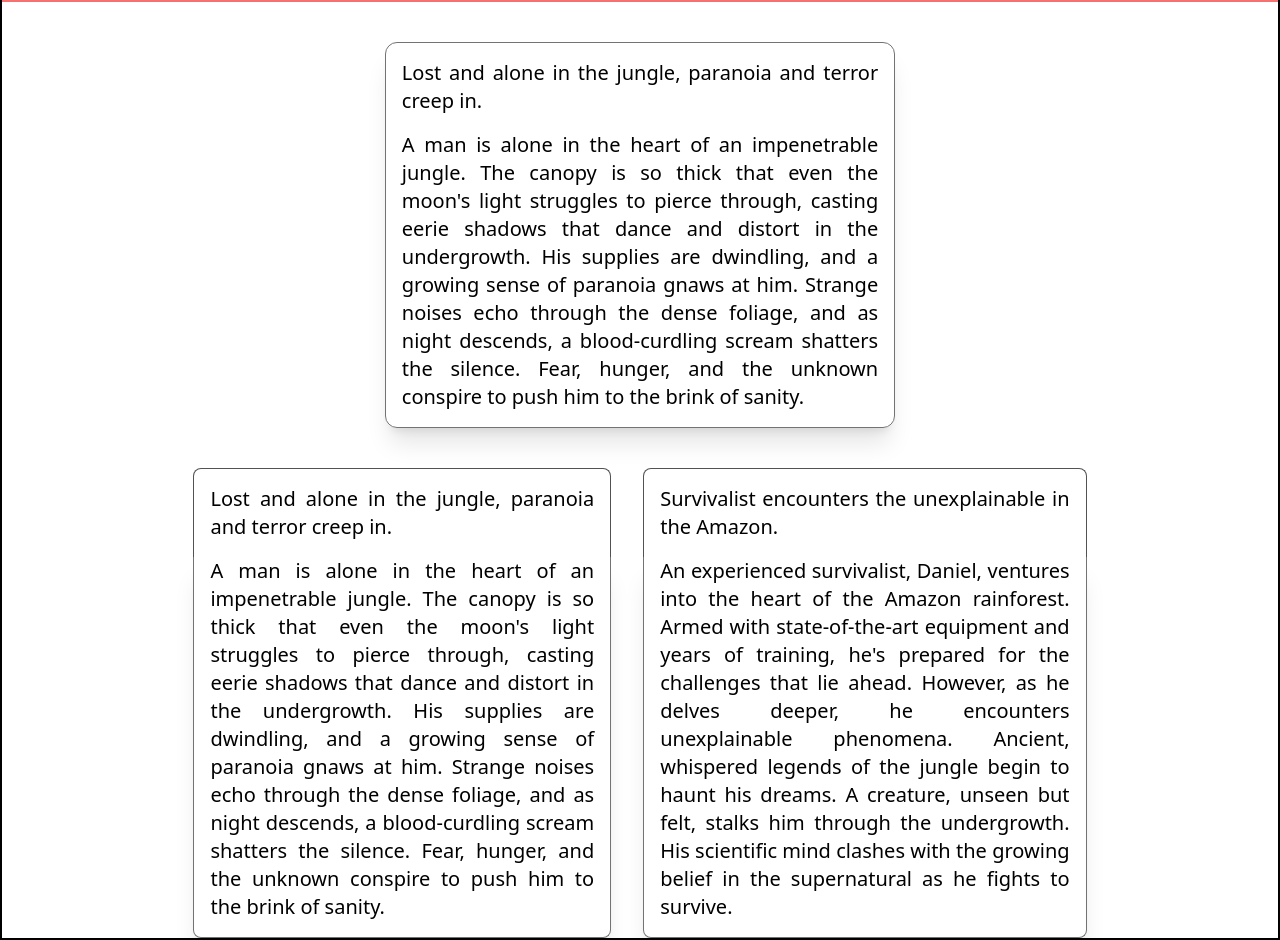
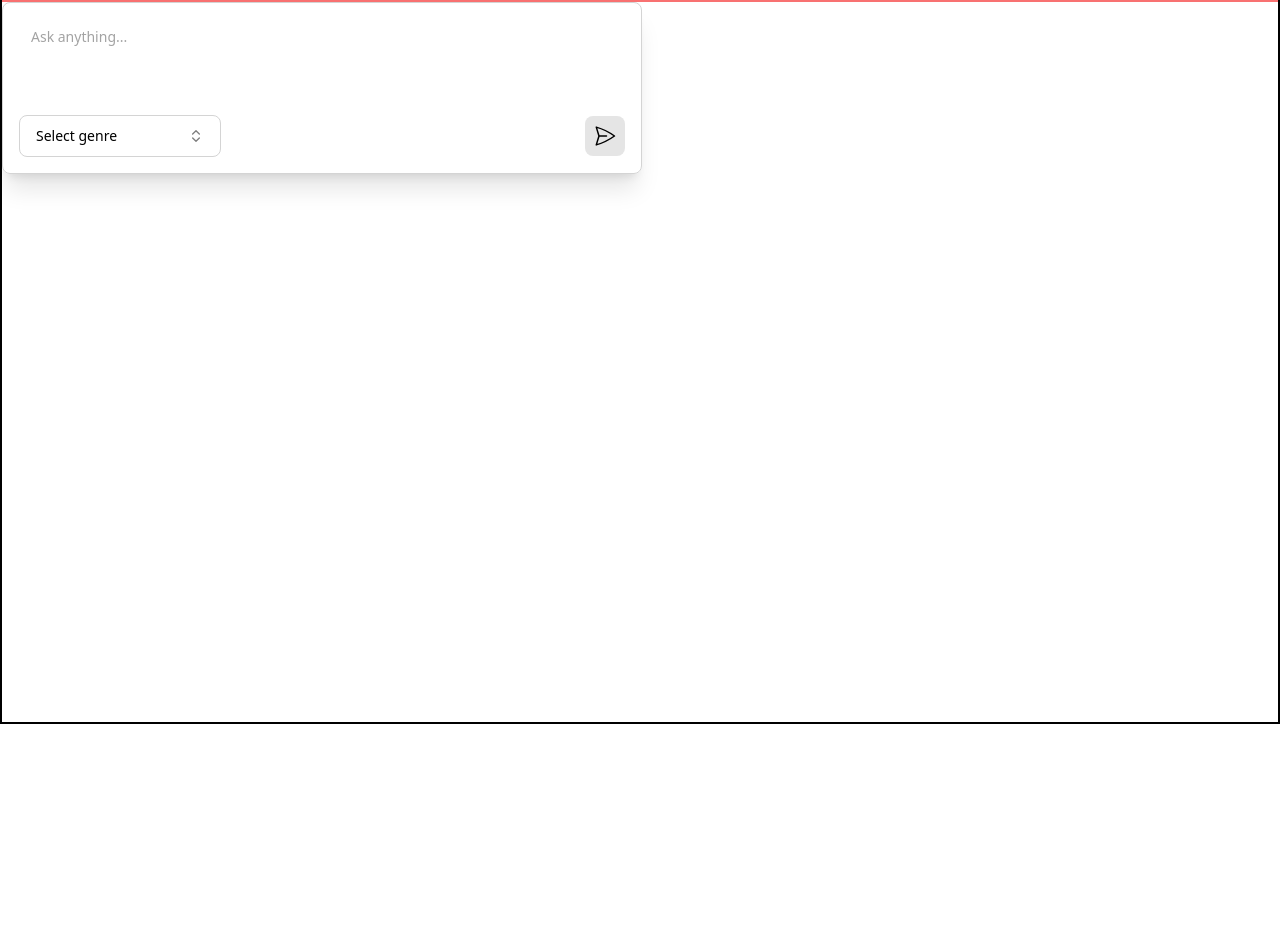
Before and after one commit to Athesh007/StoryPulse, a React (Vite) app in the folder Frontend/: page / in a window 1280 px wide. Shown: the part 76-1016 px from the top of the page. After the commit the page ends 800 px from the top, so only its background shows below. Built offline with nearby package versions, Linux system fonts and the light colour scheme.

Commit message:
Changes to req and res

```diff
--- a/Frontend/src/App.tsx
+++ b/Frontend/src/App.tsx
@@ -85,54 +85,58 @@ const FormSchema = z.object({
 });
 
 const App = () => {
-  const [data, setData] = useState<{
-    story1: string;
-    story2: string;
-    story1_short_form: string;
-    story2_short_form: string;
-  }>({
-    story1:
-      "A man is alone in the heart of an impenetrable jungle. The canopy is so thick that even the moon's light struggles to pierce through, casting eerie shadows that dance and distort in the undergrowth. His supplies are dwindling, and a growing sense of paranoia gnaws at him. Strange noises echo through the dense foliage, and as night descends, a blood-curdling scream shatters the silence. Fear, hunger, and the unknown conspire to push him to the brink of sanity.",
-    story1_short_form:
-      "Lost and alone in the jungle, paranoia and terror creep in.",
-    story2:
-      "An experienced survivalist, Daniel, ventures into the heart of the Amazon rainforest. Armed with state-of-the-art equipment and years of training, he's prepared for the challenges that lie ahead. However, as he delves deeper, he encounters unexplainable phenomena. Ancient, whispered legends of the jungle begin to haunt his dreams. A creature, unseen but felt, stalks him through the undergrowth. His scientific mind clashes with the growing belief in the supernatural as he fights to survive.",
-    story2_short_form:
-      "Survivalist encounters the unexplainable in the Amazon.",
-  });
+  // eslint-disable-next-line @typescript-eslint/no-explicit-any
+  const [fetcher, setFetcher] = useState<any>(null);
 
-  const [chat, setChat] = useState([
-    {
-      short_form: "Lost and alone in the jungle, paranoia and terror creep in.",
-      story:
-        "A man is alone in the heart of an impenetrable jungle. The canopy is so thick that even the moon's light struggles to pierce through, casting eerie shadows that dance and distort in the undergrowth. His supplies are dwindling, and a growing sense of paranoia gnaws at him. Strange noises echo through the dense foliage, and as night descends, a blood-curdling scream shatters the silence. Fear, hunger, and the unknown conspire to push him to the brink of sanity.",
-    },
-  ]);
-  const [selected, setSelected] = useState<string[]>(["story1", "story2"]);
+  const [chat, setChat] = useState([]);
+
   const form = useForm<z.infer<typeof FormSchema>>({
     resolver: zodResolver(FormSchema),
   });
-  const handleClick = (event, choice: number) => {
+
+  const handleClick = async (event, choice: number) => {
     event?.preventDefault();
-    const data_to_insert =
+    const to_insert =
       choice === 0
-        ? { story: data.story1, short_form: data.story1_short_form }
-        : { story: data.story2, short_form: data.story2_short_form };
-    setChat((prev) => [...prev, data_to_insert]);
+        ? { story: fetcher.story1, short_form: fetcher.story1_short_form }
+        : { story: fetcher.story2, short_form: fetcher.story2_short_form };
+    setChat((prev) => [...prev, to_insert]);
+    console.log("loading");
+    const res = await fetch("http://localhost:3000/data-get", {
+      method: "POST",
+      headers: {
+        Accept: "application/json",
+        method: "POST",
+      },
+    }).then((response) => response.json());
+    console.log("Complete");
+
+    setFetcher(res.server);
   };
 
   useEffect(() => {
-    console.log(chat);
+    console.log(chat, "from use Effect");
   }, [chat]);
-  function onSubmit(data: z.infer<typeof FormSchema>) {
-    console.log(data);
+
+  async function onSubmit(data: z.infer<typeof FormSchema>) {
+    console.log("loading");
+    const res = await fetch("http://localhost:3000/data-get", {
+      method: "POST",
+      headers: {
+        Accept: "application/json",
+        method: "POST",
+      },
+    }).then((response) => response.json());
+    console.log("Complete");
+    console.log(res);
+    setFetcher(res.server);
   }
 
   return (
     <div className="w-full font-sans border-2 border-black min-h-screen flex flex-col items-center">
       <Navbar />
       <div className="w-full">
-        {chat.length === 0 ? (
+        {!fetcher ? (
           <div className="rounded-lg w-[40rem]">
             <Form {...form}>
               <form
@@ -258,17 +262,17 @@ const App = () => {
               )}
             </div>
             <div className="flex flex-col gap-6 w-[70%] mx-auto pt-10">
-              {data && (
+              {fetcher && (
                 <div className="text-xl flex justify-between gap-8">
                   <div
                     className="text-justify"
                     onClick={(e) => handleClick(e, 0)}
                   >
                     <div className="p-4 border-r border-t border-l rounded-t-lg border-neutral-600 ">
-                      {data.story1_short_form}
+                      {fetcher.story1_short_form}
                     </div>
                     <div className="px-4 pb-4 border-l border-r border-b rounded-b-lg border-neutral-500 shadow-xl">
-                      {data.story1}
+                      {fetcher.story1}
                     </div>
                   </div>
                   <div
@@ -276,10 +280,10 @@ const App = () => {
                     onClick={(e) => handleClick(e, 1)}
                   >
                     <div className="p-4 border-r border-t border-l rounded-t-lg border-neutral-600 ">
-                      {data.story2_short_form}
+                      {fetcher.story2_short_form}
                     </div>
                     <div className="px-4 pb-4 border-l border-r border-b rounded-b-lg border-neutral-500 shadow-xl">
-                      {data.story2}
+                      {fetcher.story2}
                     </div>
                   </div>
                 </div>
```
Also changed, not shown: 1 other file (tests, documents, lock files or other folders).
